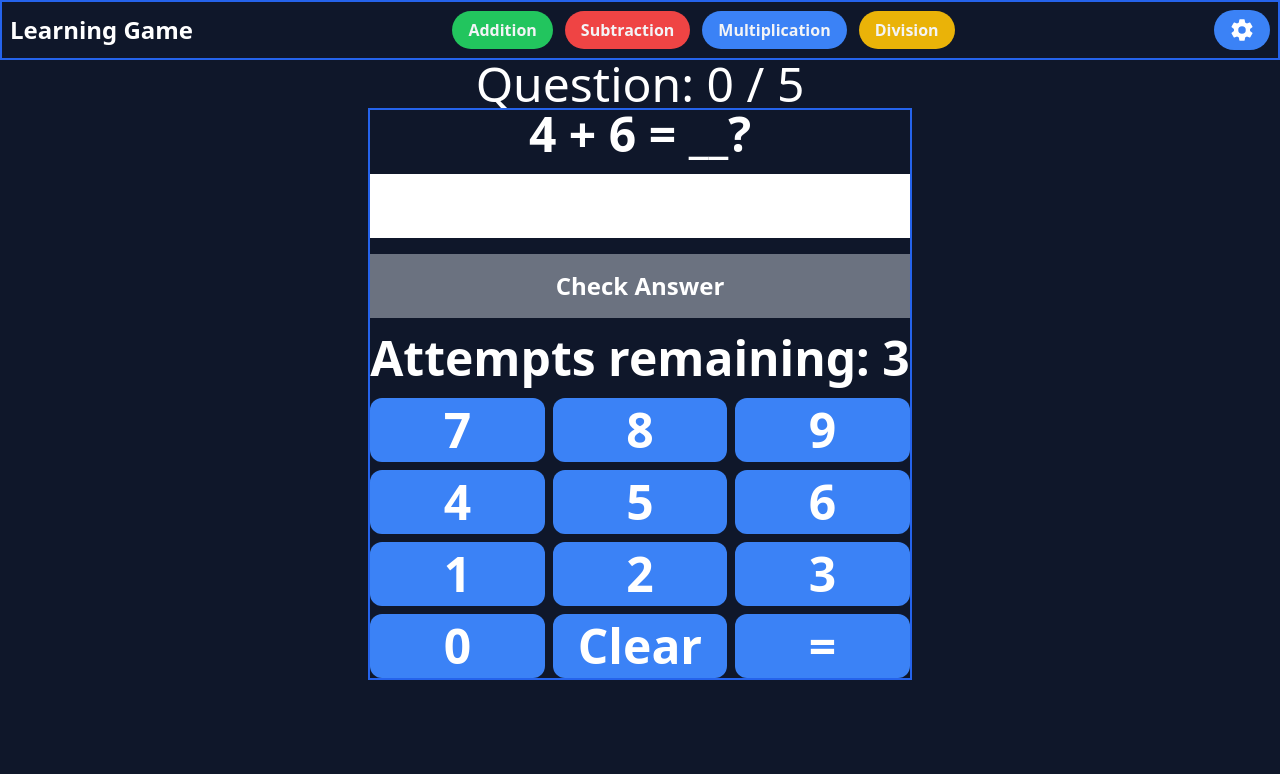
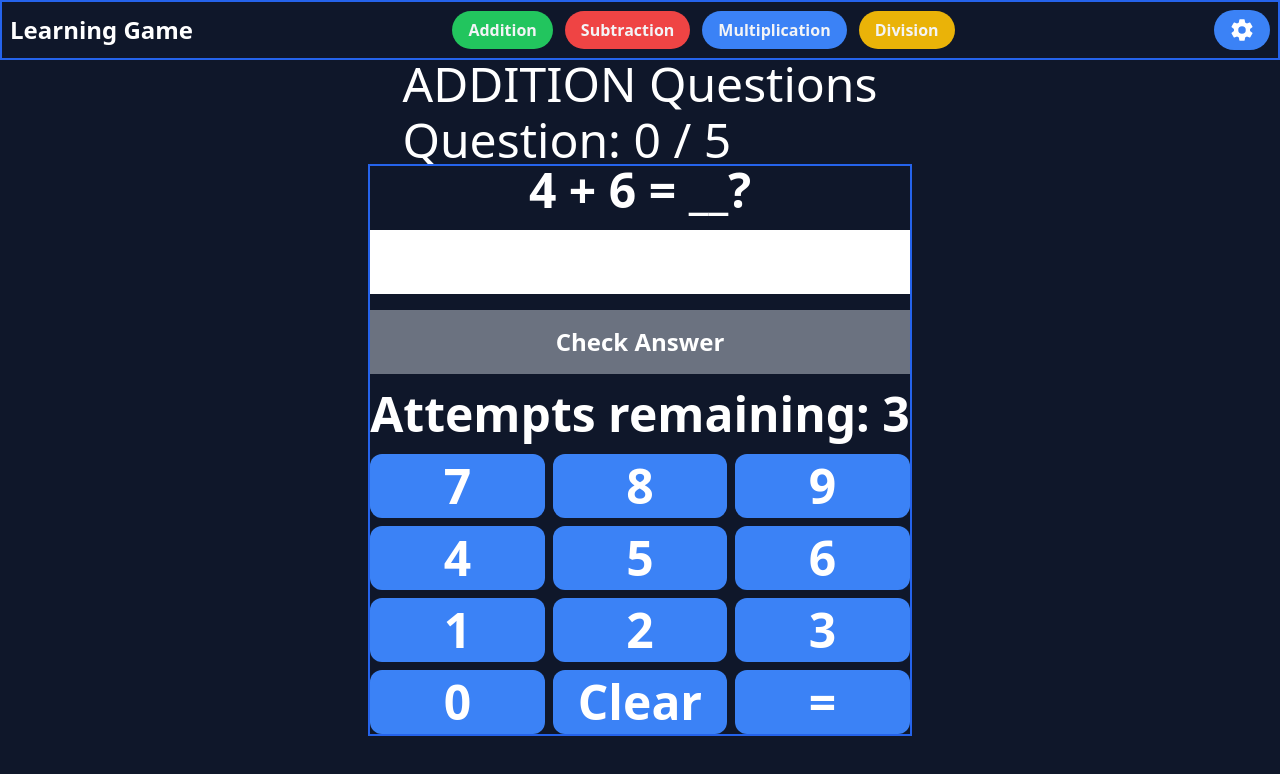
Before and after one commit to bartswierz/learning-game, a React (Vite) app: page / in a window 1280 px wide. Shown: the top 774 px of the page. Built offline with nearby package versions, Linux system fonts and the light colour scheme.

Commit message:
added tooltip to the settings component

```diff
--- a/src/App.tsx
+++ b/src/App.tsx
@@ -1,6 +1,7 @@
 import "./globals.css";
 import Navbar from "./components/ui/Navbar";
 import Addition from "./components/ui/Addition";
+import Operation from "./components/ui/Operation";
 import { Settings } from "./types/index.ts";
 // import SampleComponent from "./components/ui/sampleTests/SampleComponent.tsx";
 // import RestartGameBtn from "./components/ui/RestartGameBtn.tsx";
@@ -36,7 +37,12 @@ function App() {
           <Addition settings={settings} test={"division route"} />
         </Route>
       </Switch> */}
-      <Addition settings={settings} />
+      {/* TODO - Turn this into a reusable component for the 4 operations - pass down which of the four operations will be used as a prop */}
+      {/* <Addition settings={settings} /> */}
+      <Operation settings={settings} operationType={"ADDITION"} />
+      {/* <Operation settings={settings} operationType={"subtraction"} />
+      <Operation settings={settings} operationType={"multiplication"} />
+      <Operation settings={settings} operationType={"division"} /> */}
     </div>
   );
 }
--- a/src/components/ui/Navbar.tsx
+++ b/src/components/ui/Navbar.tsx
@@ -18,7 +18,8 @@ const Navbar = () => {
           return (
             <li className="cursor-pointer" key={link}>
               <Link
-                to={`/${link}`}
+                // to={`/${link}`}
+                to={`/`} // TODO - remove this once the routes are set up
                 className={`${bgColor} hover:text-white hover:shadow-xl hover:ring ring-slate-200 px-4 py-2 rounded-full transition-all duration-300 `}
                 data-tooltip-target="tooltip-default"
               >
--- /dev/null
+++ b/src/components/ui/Operation.tsx
@@ -0,0 +1,140 @@
+import { useState, useEffect } from "react";
+import { randomTwoNumbers, checkAnswer } from "@/utils";
+import { Settings, Globals } from "@/types/index.ts";
+import NumberPad from "./NumberPad";
+import RestartBtn from "./RestartBtn";
+
+interface OperationProps {
+  settings: Settings;
+  operationType: "ADDITION" | "SUBTRACTION" | "MULTIPLICATION" | "DIVISION";
+}
+
+// Addition Question Game
+// Passed settings are the default settings upon starting the app. Using currentSettings to allow the component to manage global reset for better code readability and avoid having to update multiple state values individually
+const Operation = ({ settings, operationType }: OperationProps) => {
+  // const Addition = ({ settings, test }: AdditionProps) => {
+  // Values passed from the app - these values can be changed by the user in the settings component and will update the game
+  const { numOneRange, numTwoRange, numOfAttempts, numOfQuestions } = settings;
+
+  // Global state for the game
+  const [globals, setGlobals] = useState<Globals>({
+    numOneRange: numOneRange,
+    numTwoRange: numTwoRange,
+    numOfAttempts: numOfAttempts,
+    numOfQuestions: numOfQuestions,
+    score: 0,
+    progress: null,
+    isGameOver: false,
+    userInput: "",
+    numberOne: 0,
+    numberTwo: 0,
+  });
+
+  const disabled: boolean = globals.userInput === "" ? true : false;
+  // Gets our new random values on mount - passing numOneRange and numTwoRange as dependencies if they change from user changing them in the settings
+  useEffect(() => {
+    const { num1, num2 } = randomTwoNumbers(numOneRange, numTwoRange);
+    setGlobals((prev) => ({ ...prev, numberOne: num1, numberTwo: num2 }));
+  }, [numOneRange, numTwoRange]);
+
+  /*
+  User Submit,
+  IF CORRECT: Score + 1, New Question
+  IF WRONG: Attempts-1
+  */
+  // const handleCheck = (e: { preventDefault: () => void }) => {
+  const handleCheck = () => {
+    const { userInput, numberOne, numberTwo } = globals;
+    // TODO - replace this checkAnswer with a specific function for each operation
+    // Passed as an object to ensure the order of the arguments doesn't matter
+    const isCorrect = checkAnswer({ userInput, numberOne, numberTwo });
+
+    // IF correct, score + 1, new question
+    if (isCorrect) {
+      const { num1, num2 } = randomTwoNumbers(numOneRange, numTwoRange); // TODO - update max value to be the user's selected number range
+
+      // USER ANSWERED QUESTION CORRECTLY - UPDATE GLOBAL STATE
+      setGlobals((prev) => ({
+        ...prev,
+        numberOne: num1,
+        numberTwo: num2,
+        userInput: "",
+        score: prev.score + 1,
+        numOfAttempts: numOfAttempts,
+      }));
+
+      // SUCCESS - ALL QUESTIONS ANSWERED - GAME OVER
+      if (globals.score === numOfQuestions - 1) {
+        setGlobals((prev) => ({ ...prev, isGameOver: true, progress: "Success" }));
+      }
+    } else {
+      // INCORRECT ANSWER - UPDATE GLOBAL STATE
+      setGlobals((prev) => ({ ...prev, numOfAttempts: prev.numOfAttempts - 1, userInput: "" }));
+
+      // OUT OF ATTEMPTS - GAME OVER
+      if (globals.numOfAttempts - 1 === 0) {
+        setGlobals((prev) => ({ ...prev, isGameOver: true, progress: "Failed" }));
+      }
+    }
+  };
+
+  // Updates the userInput state in the global state
+  const handleUserInput = (input: string) => {
+    setGlobals((prev) => ({ ...prev, userInput: input }));
+  };
+
+  return (
+    <div
+      className="bg-slate-900 w-fullX flex flex-col justify-center items-center text-white text-5xl "
+      data-testid="addition-component"
+    >
+      <div className="flex flex-col gap-2">
+        {/* <h2>/{test}</h2> */}
+        <span>{operationType} Questions</span>
+        <span>
+          Question: {globals.score} / {globals.numOfQuestions}
+        </span>
+      </div>
+      {/* GAME IS COMPLETED - Game ends either the user reaches all questions OR runs out of attempts */}
+      {/* TODO - move this into a separate component */}
+      {globals.isGameOver ? ( // result === 'success' || result === 'failed'
+        <>
+          <div className="text-center font-bold">
+            {/* User answered all questions */}
+            {globals.progress === "Success" && <p className="text-green-500">Good Job!</p>}
+            {globals.progress === "Failed" && ( //User ran out of attempts
+              <>
+                <p>Incorrect</p>
+                <p>The correct answer is {globals.numberOne + globals.numberTwo}</p>
+                <p>Game Over</p>
+              </>
+            )}
+          </div>
+          <RestartBtn setGlobalsCallback={setGlobals} settings={settings} />
+        </>
+      ) : (
+        // NEW GAME / GAME IN PROGRESS
+        <div className="flex flex-col gap-4 text-center b">
+          <p>
+            {globals.numberOne} + {globals.numberTwo} = __?
+          </p>
+          <div className="bg-white text-black w-full h-16" data-testid="user-answer-input" data-user-answer={globals.userInput}>
+            {globals.userInput}
+          </div>
+          {/* TODO - creating a CheckAnswer button - should have the evaluate logic in there */}
+          <button
+            onClick={handleCheck}
+            className={`${disabled ? "bg-gray-500 cursor-not-allowed" : "bg-blue-500"} bg-blue-500 text-2xl px-2 py-4`}
+            disabled={disabled}
+          >
+            Check Answer
+          </button>
+          <p>Attempts remaining: {globals.numOfAttempts}</p>
+          <NumberPad handleUserInputCallback={handleUserInput} userInput={globals.userInput} checkAnswerCallback={handleCheck} />
+        </div>
+      )}
+    </div>
+  );
+};
+
+export default Operation;
--- a/src/components/ui/Settings.tsx
+++ b/src/components/ui/Settings.tsx
@@ -1,5 +1,6 @@
 import { Popover, PopoverContent, PopoverTrigger } from "@/components/ui/popover";
 import { IoSettingsSharp } from "react-icons/io5";
+import { Tooltip, TooltipContent, TooltipProvider, TooltipTrigger } from "@/components/ui/tooltip";
 
 interface Settings {
   numberOne: number;
@@ -35,17 +36,25 @@ const SettingsForm__ = () => {
 const Settings = () => {
   return (
     <Popover modal={true}>
+      {/* TOOLTIP POPUP */}
+      <TooltipProvider>
+        <Tooltip>
+          <TooltipTrigger asChild>
             <PopoverTrigger
               className="bg-blue-500 hover:bg-blue-600 hover:ring ring-slate-200 focus:bg-blue-700 px-4 py-2 rounded-full hover:text-white transition-all duration-300 hover:shadow-xl group"
               role="button"
             >
               <IoSettingsSharp className="text-2xl transition-all duration-700 group-hover:rotate-180" />
             </PopoverTrigger>
-      {/* <PopoverContent>Place content for the popover here.</PopoverContent> */}
+          </TooltipTrigger>
+          <TooltipContent>Edit Settings</TooltipContent>
+        </Tooltip>
+      </TooltipProvider>
+
+      {/* CONTENT INSIDE POPUP */}
       <PopoverContent align="center" className="bg-slate-300 rounded-md w-full">
         <span>Number Limit</span>
         <SettingsForm__ />
-        {/* <form onSubmit={handleSubmit} className="flex flex-col b w-[300px] gap-1"> */}
       </PopoverContent>
     </Popover>
   );
```
Lines whose indentation alone changed are shown as unchanged.
